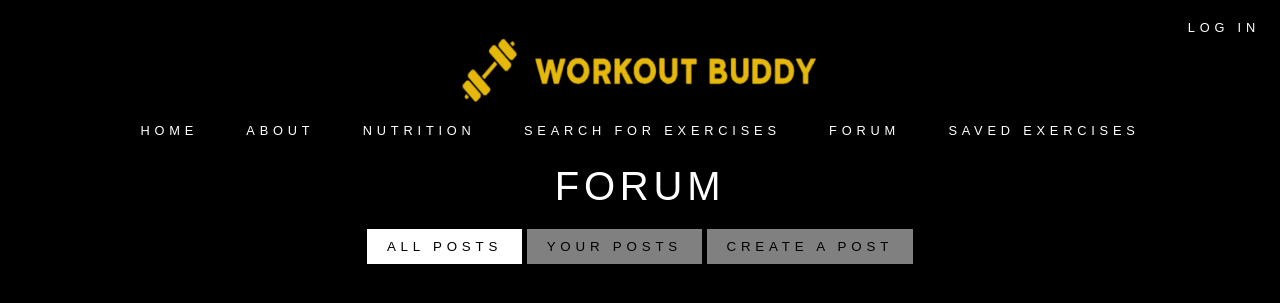
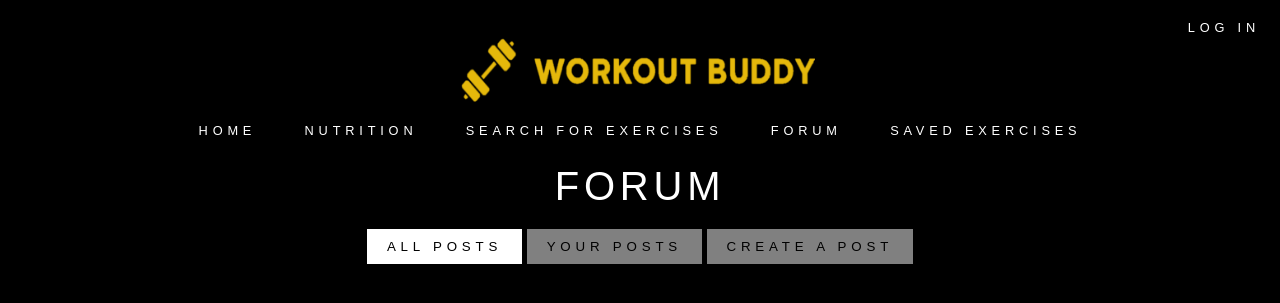
Before and after one commit to brian-mak/sse_project2, a Flask app: page /forum in a window 1280 px wide. Shown: the top 303 px of the page. Run offline with Flask 3, Linux system fonts and the light colour scheme.

Commit message:
remove about

```diff
--- a/api/templates/custom_workout_plan.html
+++ b/api/templates/custom_workout_plan.html
@@ -105,7 +105,7 @@
     <center><img src="{{ url_for('static', filename='Logo.png')
     }}" alt="Workout Buddy Logo" width="400" height = "100"></center>
     <a href="/">Home</a>
-    <a href="#about">About</a>
+    <!-- <a href="#about">About</a> -->
     <a href="/meal_planner">Nutrition</a>
     <a href="/search_exercises">Search For Exercises</a>
     <a href="/forum">Forum</a>
--- a/api/templates/error.html
+++ b/api/templates/error.html
@@ -96,7 +96,7 @@
     <center><img src="{{ url_for('static', filename='Logo.png')
     }}" alt="Workout Buddy Logo" width="400" height = "100"></center>
     <a href="/">Home</a>
-    <a href="#about">About</a>
+    <!-- <a href="#about">About</a> -->
     <a href="/meal_planner">Nutrition</a>
     <a href="/search_exercises">Search For Exercises</a>
     <a href="/forum">Forum</a>
--- a/api/templates/exercises.html
+++ b/api/templates/exercises.html
@@ -257,7 +257,7 @@
     <center><img src="{{ url_for('static', filename='Logo.png')
     }}" alt="Workout Buddy Logo" width="400" height = "100"></center>
     <a href="/">Home</a>
-    <a href="#about">About</a>
+    <!-- <a href="#about">About</a> -->
     <a href="/meal_planner">Nutrition</a>
     <a href="/search_exercises">Search For Exercises</a>
     <a href="/forum">Forum</a>
--- a/api/templates/forum.html
+++ b/api/templates/forum.html
@@ -12,7 +12,7 @@
         <center><img src="{{ url_for('static', filename='Logo.png')
         }}" alt="Workout Buddy Logo" width="400" height = "100"></center>
         <a href="/">Home</a>
-        <a href="#about">About</a>
+        <!-- <a href="#about">About</a> -->
         <a href="/meal_planner">Nutrition</a>
         <a href="/search_exercises">Search For Exercises</a>
         <a href="/forum">Forum</a>
--- a/api/templates/index.html
+++ b/api/templates/index.html
@@ -13,7 +13,7 @@
       <center><img src="{{ url_for('static', filename='Logo.png')
       }}" alt="Workout Buddy Logo" width="400" height = "100"></center>
       <a href="/">Home</a>
-      <a href="#about">About</a>
+      <!-- <a href="#about">About</a> -->
       <a href="/meal_planner">Nutrition</a>
       <a href="/search_exercises">Search For Exercises</a>
       <a href="/forum">Forum</a>
--- a/api/templates/meal_planner.html
+++ b/api/templates/meal_planner.html
@@ -189,7 +189,7 @@
         <center><img src="{{ url_for('static', filename='Logo.png')
         }}" alt="Workout Buddy Logo" width="400" height = "100"></center>
         <a href="/">Home</a>
-        <a href="#about">About</a>
+        <!-- <a href="#about">About</a> -->
         <a href="/meal_planner">Nutrition</a>
         <a href="/search_exercises">Search For Exercises</a>
         <a href="/forum">Forum</a>
--- a/api/templates/saved_lists.html
+++ b/api/templates/saved_lists.html
@@ -288,7 +288,7 @@
     <center><img src="{{ url_for('static', filename='Logo.png')
     }}" alt="Workout Buddy Logo" width="400" height = "100"></center>
     <a href="/">Home</a>
-    <a href="#about">About</a>
+    <!-- <a href="#about">About</a> -->
     <a href="/meal_planner">Nutrition</a>
     <a href="/search_exercises">Search For Exercises</a>
     <a href="/forum">Forum</a>
--- a/api/templates/search_exercises.html
+++ b/api/templates/search_exercises.html
@@ -111,7 +111,7 @@
     <center><img src="{{ url_for('static', filename='Logo.png')
     }}" alt="Workout Buddy Logo" width="400" height = "100"></center>
     <a href="/">Home</a>
-    <a href="#about">About</a>
+    <!-- <a href="#about">About</a> -->
     <a href="/meal_planner">Nutrition</a>
     <a href="/search_exercises">Search For Exercises</a>
     <a href="/forum">Forum</a>
--- a/api/templates/workout_plan.html
+++ b/api/templates/workout_plan.html
@@ -112,7 +112,7 @@
     <center><img src="{{ url_for('static', filename='Logo.png')
     }}" alt="Workout Buddy Logo" width="400" height = "100"></center>
     <a href="/">Home</a>
-    <a href="#about">About</a>
+    <!-- <a href="#about">About</a> -->
     <a href="/meal_planner">Nutrition</a>
     <a href="/search_exercises">Search For Exercises</a>
     <a href="/forum">Forum</a>
```
